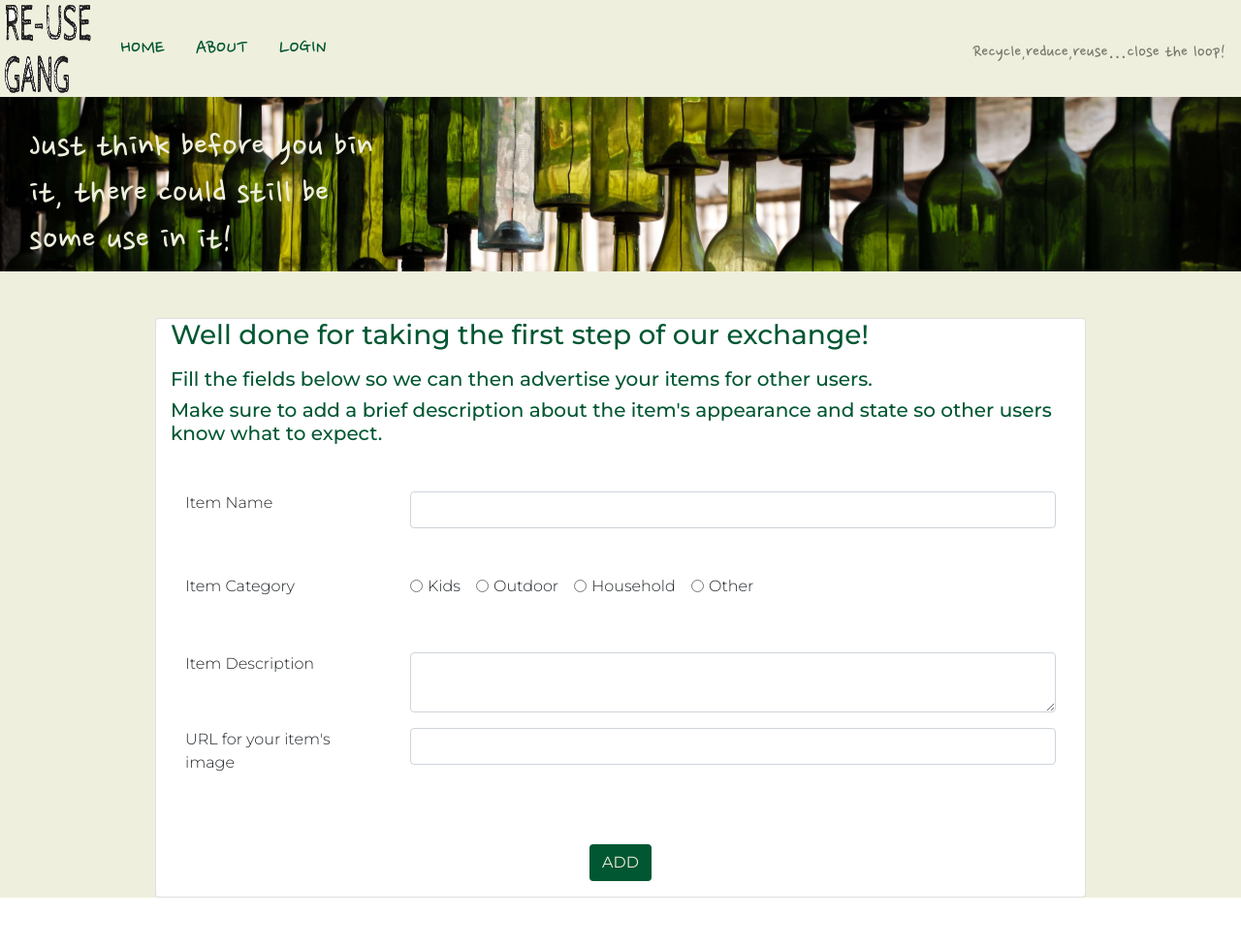
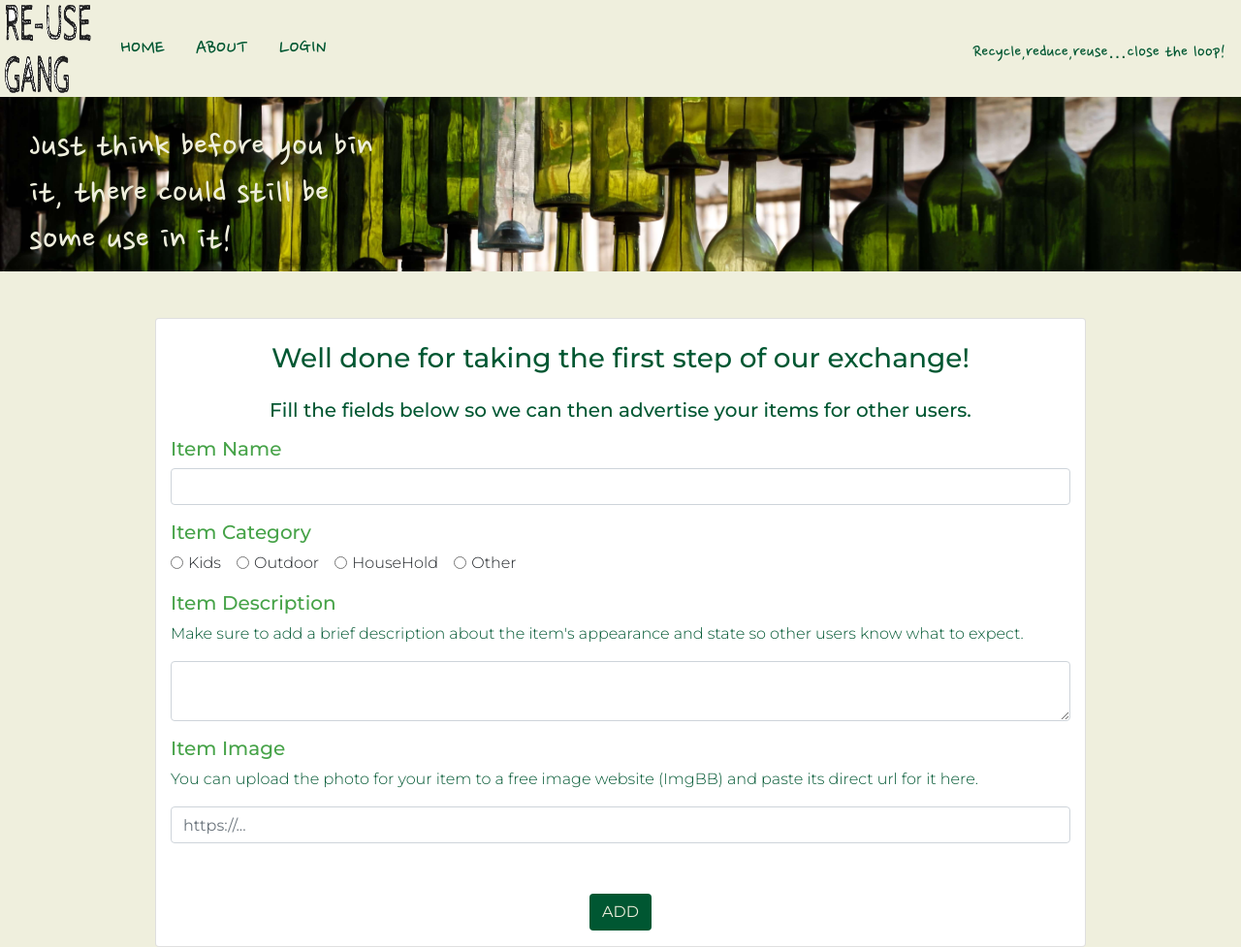
Before and after one commit to mkuti/reuse_gang_project, a Flask app: page /add_item in a window 1280 px wide. Shown: the whole page at 97% size. Before the commit the page ends 926 px from the top, so only its background shows below. Run offline with Flask 2, Linux system fonts and the light colour scheme; some libraries are stand-ins or nearby versions.

Commit message:
re-styled add_item page

```diff
--- a/static/css/style.css
+++ b/static/css/style.css
@@ -56,6 +56,10 @@ div a {
     color: #005732;
 }
 
+.lgreen_text {
+    color: #47A349;
+}
+
 /* logo */
 
 #logo {
@@ -84,6 +88,7 @@ div a {
 
 .navbar-light .navbar-text {
     font-size: 1.25rem;
+    color: #005732;
 }
 
 .navbar-toggler-icon {
--- a/templates/layout/nav.html
+++ b/templates/layout/nav.html
@@ -24,7 +24,7 @@
                 {% endif %}
 			</li>
 		</ul>
-		<span class="navbar-text mt-2 mr-3 nav-font d-none d-md-block green_text">
+		<span class="navbar-text mt-2 mr-3 nav-font d-none d-md-block green-text">
             Recycle,reduce,reuse…close the loop!
 		</span>
 	</div>
--- a/templates/pages/add_item.html
+++ b/templates/pages/add_item.html
@@ -1,70 +1,49 @@
 {% extends "layout/base.html" %}
 {% block content %}
 
-<section class="container-fluid">
-	<div class="row">
-		<div class="col-11 col-lg-9 mx-auto mt-5 card">
-            <h3 class='green_text mb-3'>Well done for taking the first step of our exchange!</h3>
-            <h5 class='green_text'>Fill the fields below so we can then advertise your items for other users.</h5>
-            <h5 class='green_text mb-5'>Make sure to add a brief description about the item's appearance and state so other users know what to expect.</h5>
-			<form method="POST" action="{{url_for('create_item')}}">
-				<div class="form-group mb-5">
-                    <div class="row">
-                        <div class="col-3">
-                            <label for="item_name">Item Name</label>
-                        </div>
-                        <div class="col-9">
-                            <input type="text" class="form-control" id="item_name" name="item_name" aria-describedby="name">
-                        </div>
-                    </div>
+<section class="container-fluid mt-5">
+	<div class="row text-center">
+		<div class="col-11 col-lg-9 mx-auto card">
+            <h3 class='green_text my-4'>Well done for taking the first step of our exchange!</h3>
+            <h5 class='green_text mb-3'>Fill the fields below so we can then advertise your items for other users.</h5>
+			<form class='text-left' method="POST" action="{{url_for('create_item')}}">
+				<div class="form-group mb-3">
+                    <h5 class='lgreen_text'>Item Name</h5>
+                    <input type="text" class="form-control" id="item_name" name="item_name" aria-describedby="name">
                 </div>
-                <div class="form-group mb-5">
-                    <div class="row">
-                        <div class="col-3">
-                            <label for="category">Item Category</label>
-                        </div>
-                        <div class="col-9">
-							<div class="form-check form-check-inline">
-								<input class="form-check-input" type="radio" name="item_category" id="inlineRadio1" value="kids">
-								<label class="form-check-label" for="inlineRadio1">Kids</label>
-							</div>
-							<div class="form-check form-check-inline">
-								<input class="form-check-input" type="radio" name="item_category" id="inlineRadio2" value="Outdoor">
-								<label class="form-check-label" for="inlineRadio2">Outdoor</label>
-							</div>
-							<div class="form-check form-check-inline">
-								<input class="form-check-input" type="radio" name="item_category" id="inlineRadio3" value="Household">
-								<label class="form-check-label" for="inlineRadio3">Household</label>
-							</div>
-                            <div class="form-check form-check-inline">
-								<input class="form-check-input" type="radio" name="item_category" id="inlineRadio3" value="Other">
-								<label class="form-check-label" for="inlineRadio3">Other</label>
-							</div>
-                        </div>
-                    </div>
-				</div>
-				<div class="form-group">
-                    <div class="row">
-                        <div class="col-3">
-                            <label for="description">Item Description</label>
-                        </div>
-                        <div class="col-9">
-                            <textarea class="form-control" id="textarea" name="item_description" rows="auto"></textarea>
-                        </div>
-                    </div>
+                <div class="form-group mb-3">
+                    <h5 class='lgreen_text'>Item Category</h5>
+					<div class="form-check form-check-inline">
+						<input class="form-check-input" type="radio" name="item_category" id="category1" value="kids">
+						<p class="form-check-label green-text">Kids</p>
+					</div>
+					<div class="form-check form-check-inline">
+						<input class="form-check-input" type="radio" name="item_category" id="category2" value="Outdoor">
+						<p class="form-check-label green-text">Outdoor</p>
+					</div>
+					<div class="form-check form-check-inline">
+						<input class="form-check-input" type="radio" name="item_category" id="category3" value="Household">
+						<p class="form-check-label green-text">HouseHold</p>
+					</div>
+                    <div class="form-check form-check-inline">
+						<input class="form-check-input" type="radio" name="item_category" id="category4" value="Other">
+						<p class="form-check-label green-text">Other</p>
+					</div>
                 </div>
-                <div class="form-group">
-                    <div class="row">
-                        <div class="col-3">
-                            <label for="image">URL for your item's image</label>
-                        </div>
-                        <div class="col-9">
-                            <input type="text" class="form-control" id="item_img" name="item_img" aria-describedby="image">
-                        </div>
-                    </div>
+				<div class="form-group mb-3">
+                    <h5 class='lgreen_text'>Item Description</h5>
+                    <p class='green_text'>Make sure to add a brief description about the item's appearance and state so other users know what to expect.</p>
+                    <textarea class="form-control" id="textarea" name="item_description" rows="auto"></textarea>
                 </div>
-                <div class="row justify-content-between">
-                    <div class="col-12 text-center mb-3">
+                <div class="form-group mb-1">
+                    <h5 class='lgreen_text'>Item Image</h5>
+                    <p class='green_text'>You can upload the photo for your item to a free image website
+                                (<a href="https://imgbb.com/" target="_blank" aria-label="ImgBB">ImgBB</a>) and paste its
+                                direct url for it here.</p>
+                    <input type="text" class="form-control" id="item_img" name="item_img" aria-describedby="image" placeholder="https://...">
+                </div>
+                <div class="row text-center">
+                    <div class="col-12 mb-3">
                         <button type="submit" class="btn bg-darkgreen light_text mt-5 text-uppercase">Add</button>
                     </div>
                 </div>
```
